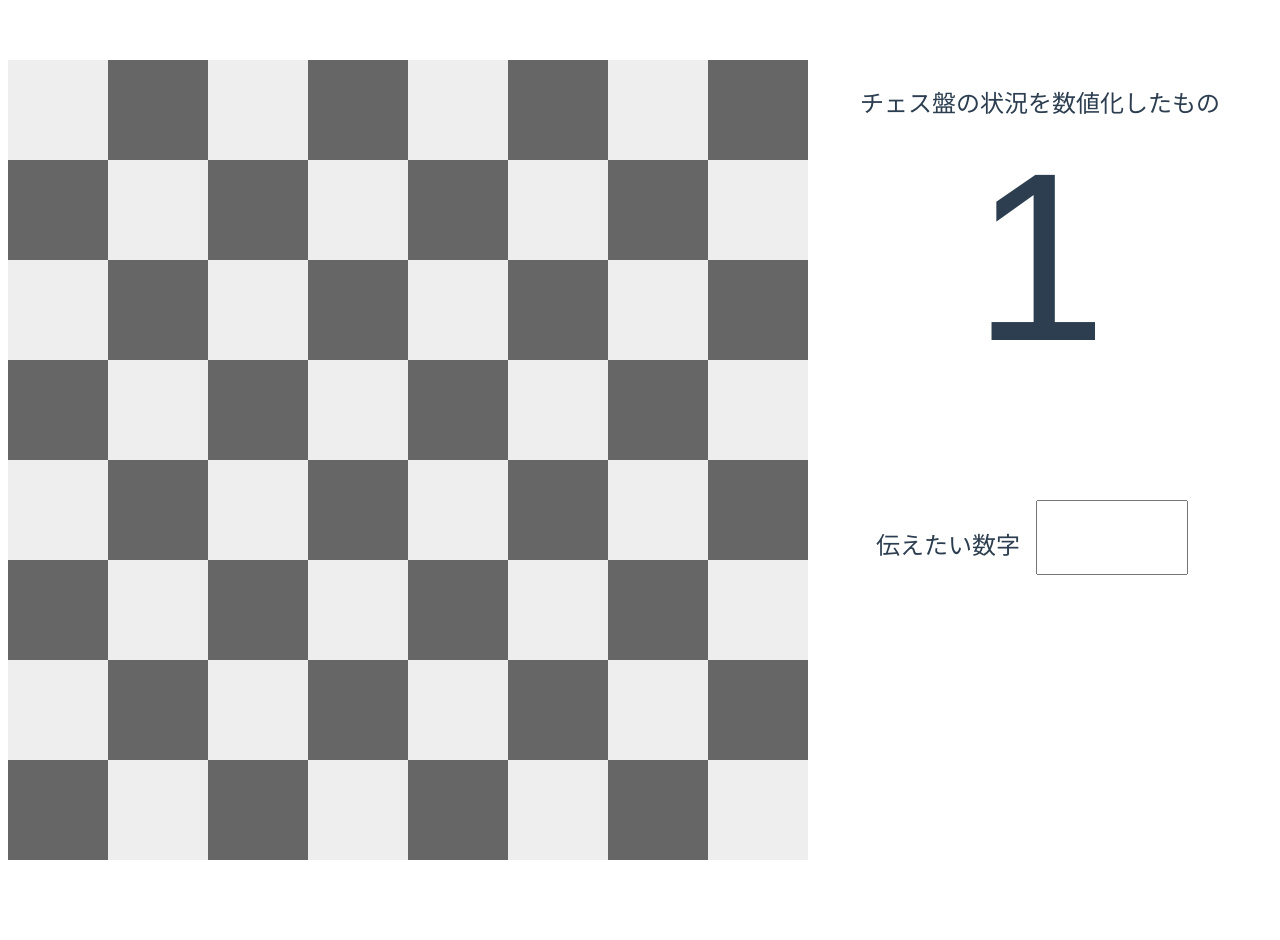
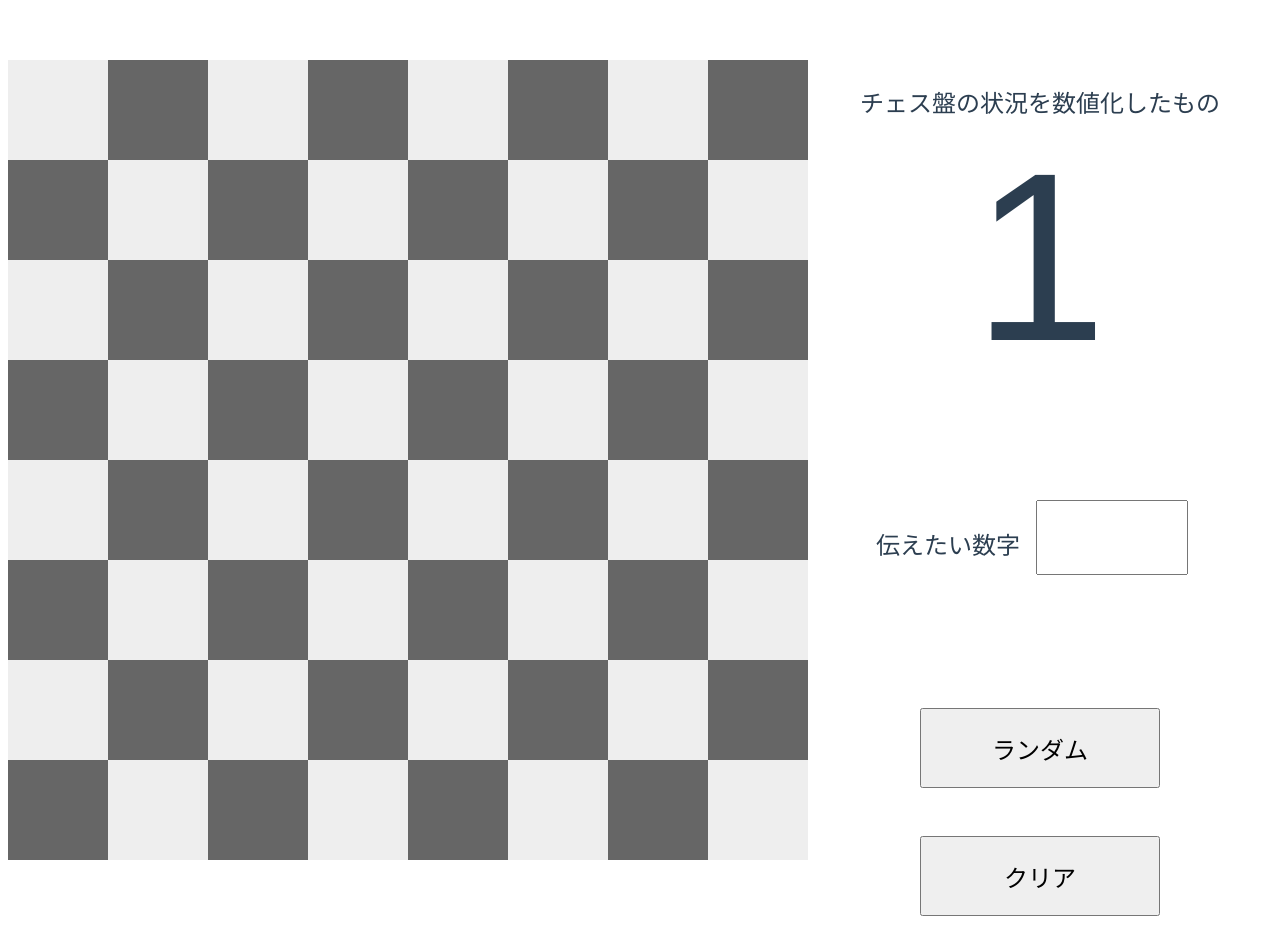
Before and after one commit to fumi23/devil-chess, a Vue app: page / in a window 1280 px wide. Before the commit the page ends 868 px from the top, so only its background shows below. Built offline with nearby package versions, Linux system fonts and the light colour scheme.

Commit message:
Control コンポーネント

```diff
--- a/src/App.vue
+++ b/src/App.vue
@@ -7,6 +7,10 @@
   />
   <Score class="score" :score="score" />
   <Answer class="answer" v-model="answer" />
+  <Control class="control"
+    @random="random"
+    @clear="clear"
+  />
 </template>
 
 <script lang="ts">
@@ -14,12 +18,14 @@ import { computed, defineComponent, reactive, ref } from 'vue'
 import Board from './components/Board.vue'
 import Score from './components/Score.vue'
 import Answer from './components/Answer.vue'
+import Control from './components/Control.vue'
 
 export default defineComponent({
   components: {
     Board,
     Score,
-    Answer
+    Answer,
+    Control
   },
   setup () {
     const state = reactive(Array(64).fill(false))
@@ -41,12 +47,25 @@ export default defineComponent({
       state[index] = !state[index]
     }
 
+    const random = () => {
+      Object.assign(state, state.map(_ => {
+        return Math.random() < 0.2
+      }))
+    }
+
+    const clear = () => {
+      Object.assign(state, state.map(_ => false))
+      answer.value = NaN
+    }
+
     return {
       state,
       score,
       answer,
       diffToAnswer,
-      toggle
+      toggle,
+      random,
+      clear
     }
   }
 })
@@ -65,8 +84,9 @@ export default defineComponent({
   grid-template-areas:
     "board score"
     "board answer"
+    "board control"
   ;
-  grid-template-rows: 400px 400px;
+  grid-template-rows: 400px 200px 200px;
   grid-template-columns: 800px 1fr;
   .board {
     grid-area: board;
@@ -77,5 +97,8 @@ export default defineComponent({
   .answer {
     grid-area: answer;
   }
+  .control {
+    grid-area: control;
+  }
 }
 </style>
--- /dev/null
+++ b/src/components/Control.vue
@@ -0,0 +1,39 @@
+<template>
+  <div class="control">
+    <button @click="random">ランダム</button>
+    <button @click="clear">クリア</button>
+  </div>
+</template>
+
+<script lang="ts">
+import { defineComponent, SetupContext } from 'vue'
+
+export default defineComponent({
+  setup (_, context: SetupContext) {
+    const random = () => {
+      context.emit('random')
+    }
+
+    const clear = () => {
+      context.emit('clear')
+    }
+
+    return {
+      random,
+      clear
+    }
+  }
+})
+</script>
+
+<style scoped lang="scss">
+.control {
+  padding: 24px;
+  button {
+    margin: 24px;
+    width: 240px;
+    height: 80px;
+    font-size: 24px;
+  }
+}
+</style>
```
